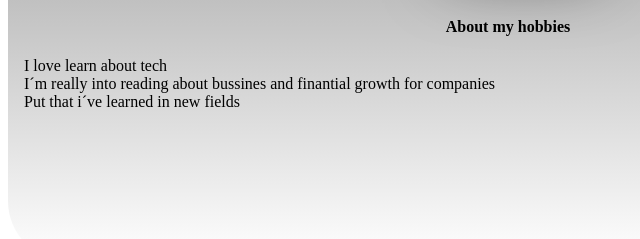
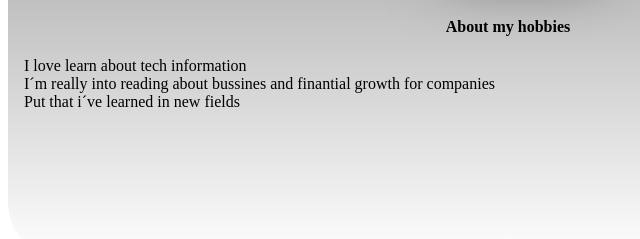
Before and after one commit to hyrumsud/wdd130, a plain HTML site: page index.html in a window 1280 px wide. Shown: the part 352-591 px from the top of the page, 0-640 px from the left. Drawn offline with Linux system fonts and the light colour scheme.

Commit message:
main changes

```diff
--- a/index.html
+++ b/index.html
@@ -29,7 +29,7 @@
             <p>I´m 30 years old and proud father of a teeneger she is 12 years old</p>
             <p>In this moment I´m improving my tech´s skiil about programimg</p>
             <h4>About my hobbies</h4>
-            <p>I love learn about tech</p>
+            <p>I love learn about tech information</p>
             <p>I´m really into reading about bussines and finantial growth for companies</p>
             <p>Put that i´ve learned in new fields</p>
         </aside>
```
